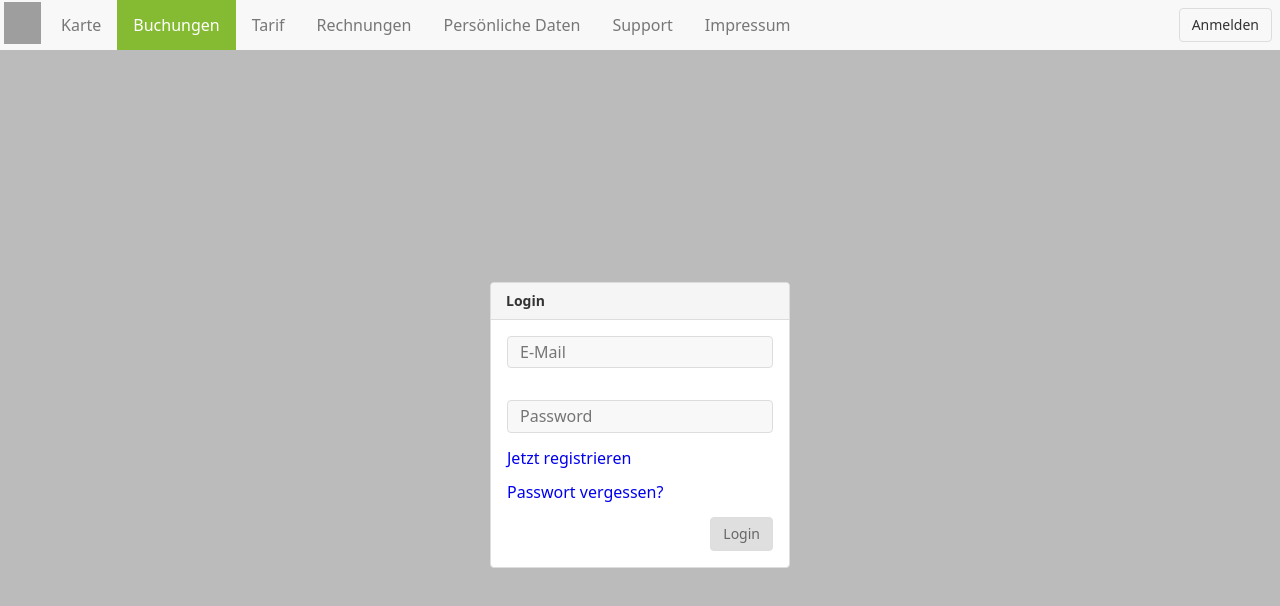
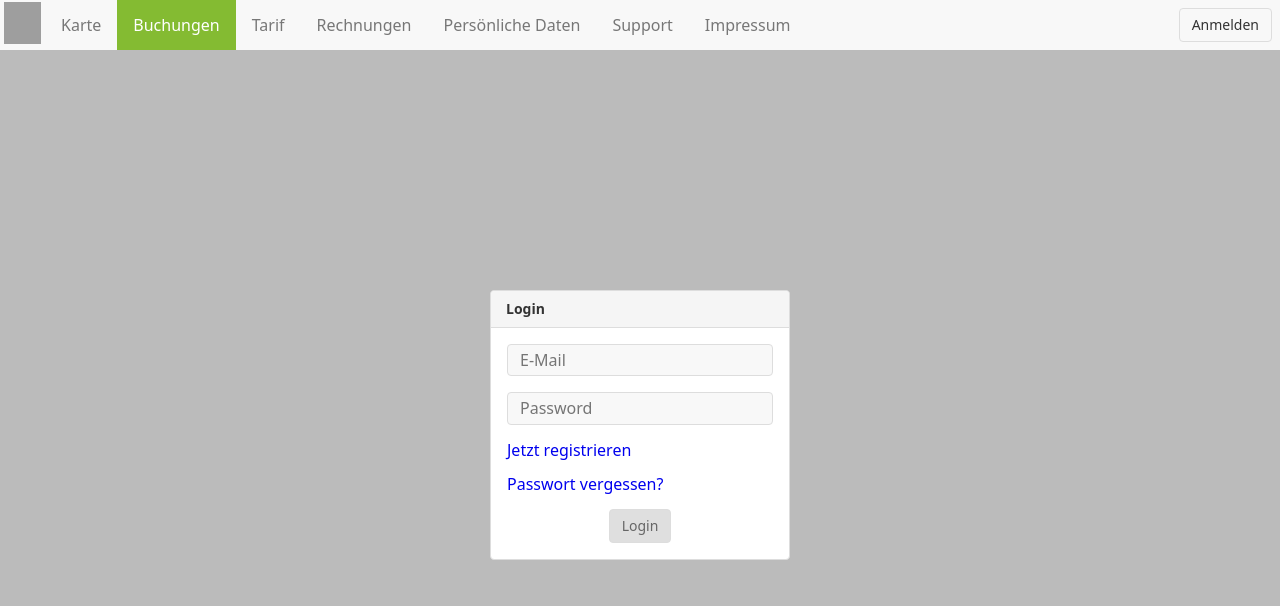
Before and after one commit to NeoLegends/velocity-pwa, a React (Create React App) app: page /bookings in a window 1280 px wide. Shown: the top 606 px of the page. Built offline with nearby package versions, Linux system fonts and the light colour scheme; no server answers; grey boxes are pictures that could not be loaded.

Commit message:
:lipstick: Unify login styling

```diff
--- a/src/components/login.scss
+++ b/src/components/login.scss
@@ -9,16 +9,8 @@
   height: 100%;
   width: 100%;
 
-  .input {
-    margin-bottom: 16px;
-  }
-
   a {
     display: block;
-    margin-bottom: 16px;
-  }
-
-  .btn {
-    align-self: flex-end;
+    margin-top: 16px;
   }
 }
--- a/src/components/login.tsx
+++ b/src/components/login.tsx
@@ -48,7 +48,9 @@ class Login extends React.Component<LoginProps, LoginState> {
 
             <a href="https://velocity-aachen.de/reg/">Jetzt registrieren</a>
             <Link to="/forgot-password">Passwort vergessen?</Link>
+          </div>
 
+          <div className="actions">
             <button
               className="btn outline"
               disabled={!canLogin}
```
